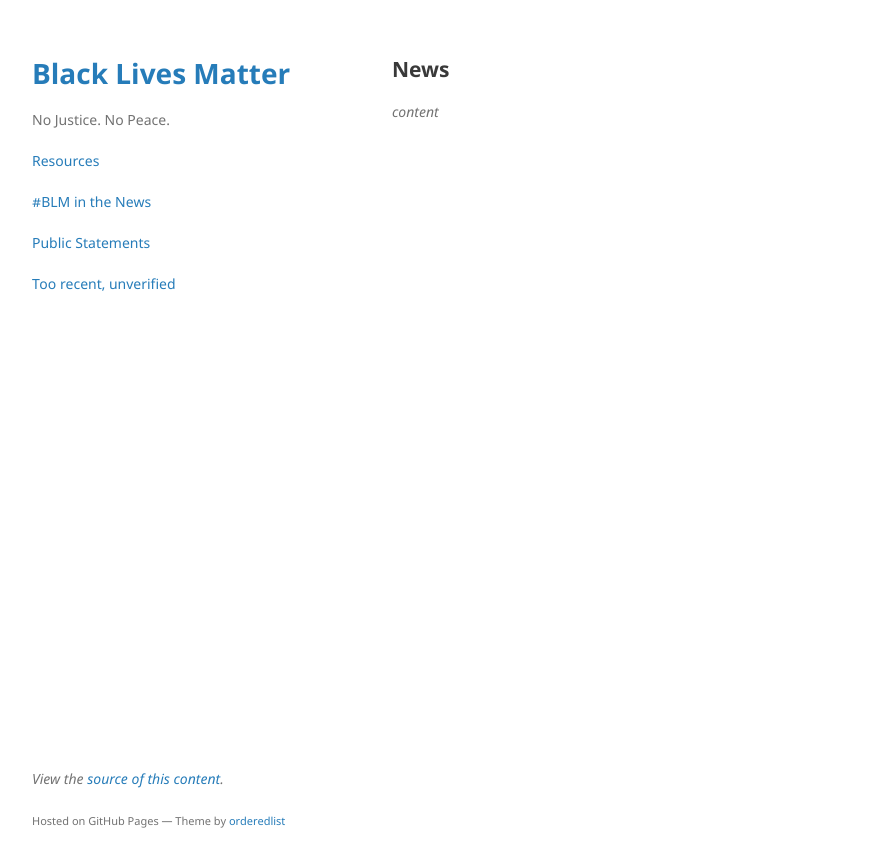
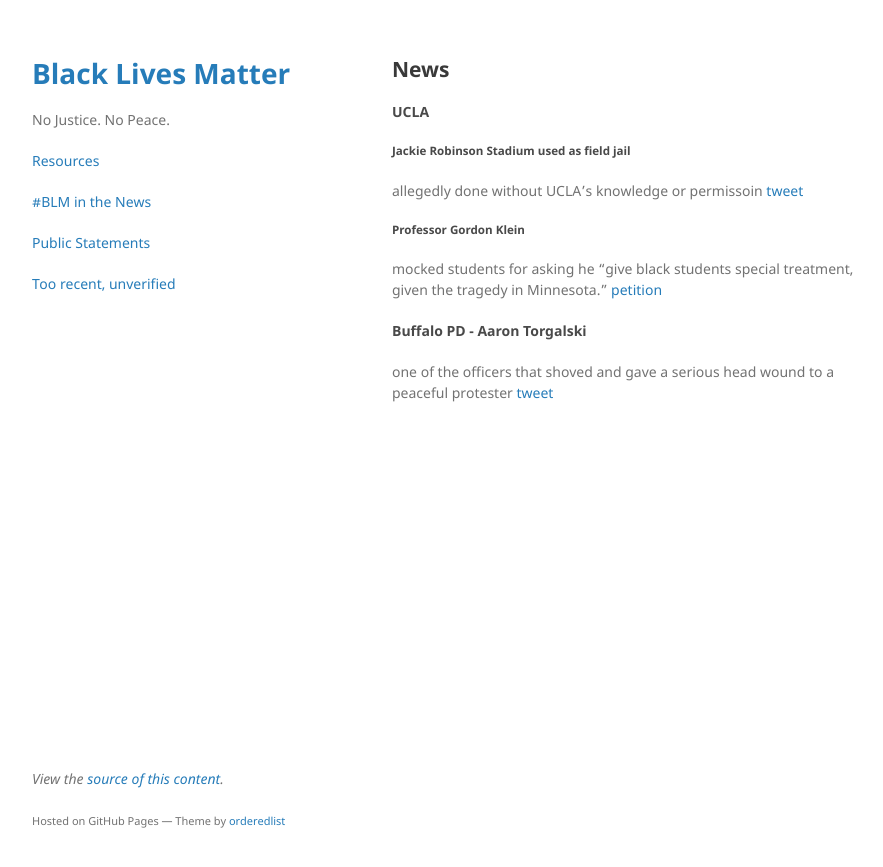
Before and after one commit to nojusticenopeace/nojusticenopeace.github.io, a Jekyll site: the page built from news.md, in a window 1280 px wide. Shown: the top 867 px of the page, without its empty margins (178-1061 px from the left). Built offline with Jekyll 4.4.1, drawn with Linux system fonts in a browser that asks for light colours.

Commit message:
Update news.md

```diff
--- a/news.md
+++ b/news.md
@@ -4,4 +4,16 @@ layout: default
 
 ## News
 
-_content_
+#### UCLA
+
+##### Jackie Robinson Stadium used as field jail
+allegedly done without UCLA's knowledge or permissoin
+[tweet](https://twitter.com/UCLA/status/1268039753015812096?s=20)
+
+##### Professor Gordon Klein
+mocked students for asking he "give black students special treatment, given the tragedy in Minnesota."
+[petition](http://chng.it/DcX7pKwmC8)
+
+#### Buffalo PD - Aaron Torgalski
+one of the officers that shoved and gave a serious head wound to a peaceful protester
+[tweet](https://twitter.com/donwinslow/status/1268725675600429063?s=20)
```
